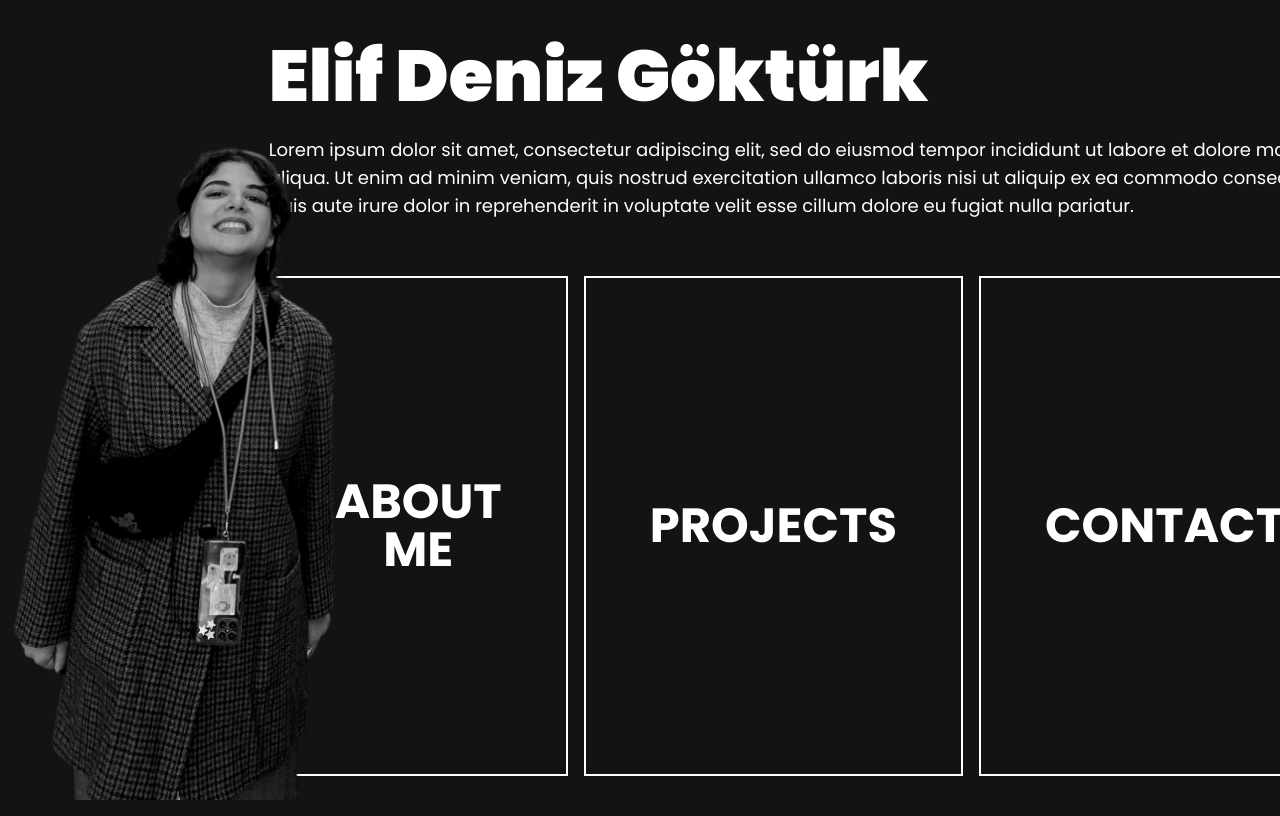
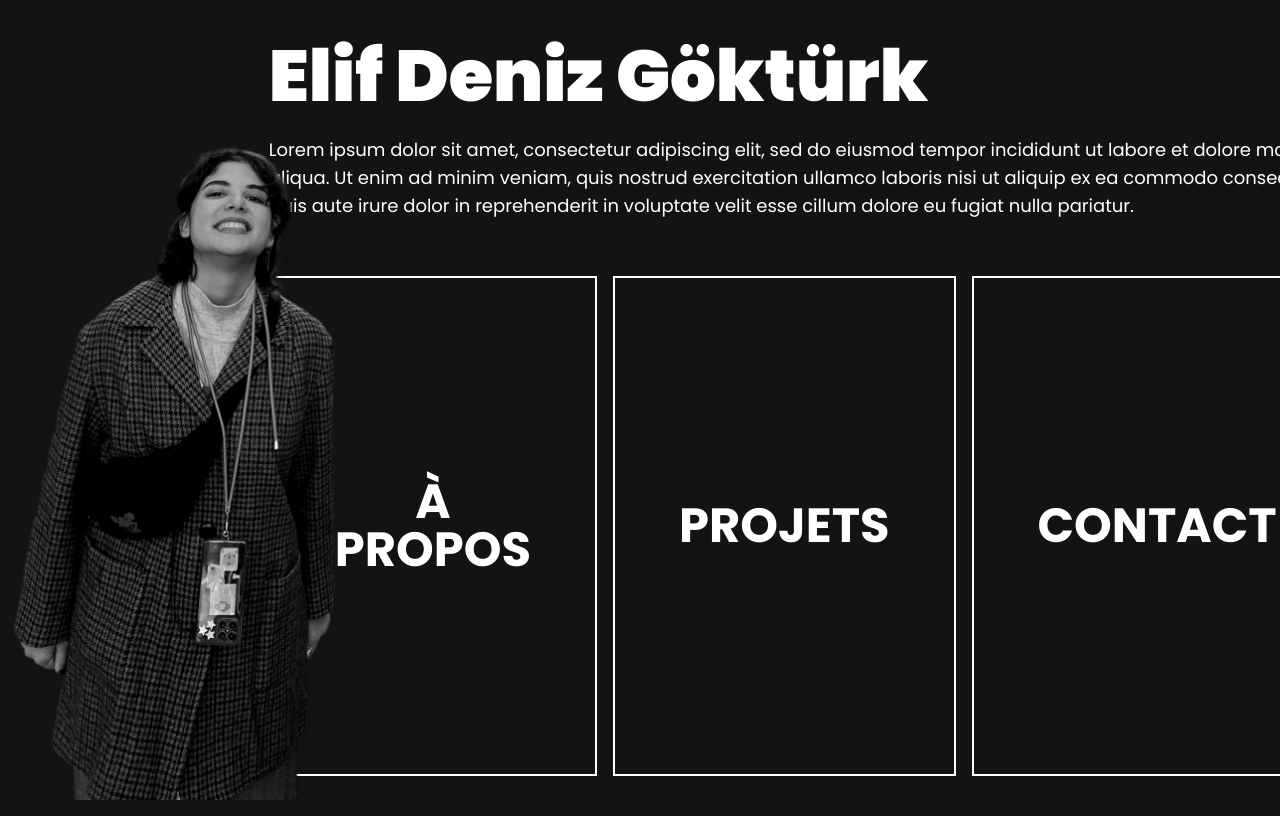
Before and after one commit to elifdenizg/elifdenizgokturk.github.io, a React (Vite) app: page / in a window 1280 px wide. Shown: the top 816 px of the page. Built offline with nearby package versions, Linux system fonts and the light colour scheme.

Commit message:
home menu --> fr

```diff
--- a/src/pages/Home.jsx
+++ b/src/pages/Home.jsx
@@ -19,8 +19,8 @@ const Home = () => {
           </p>
         </div>
         <div className="relative flex gap-4 mt-4 z-0">
-          <HomeCard title="ABOUT ME" url="/AboutMe" />
-          <HomeCard title="PROJECTS" url="/Projects" />
+          <HomeCard title="À PROPOS" url="/AboutMe" />
+          <HomeCard title="PROJETS" url="/Projects" />
           <HomeCard title="CONTACT" url="/Contact" />
         </div>
       </div>
```
